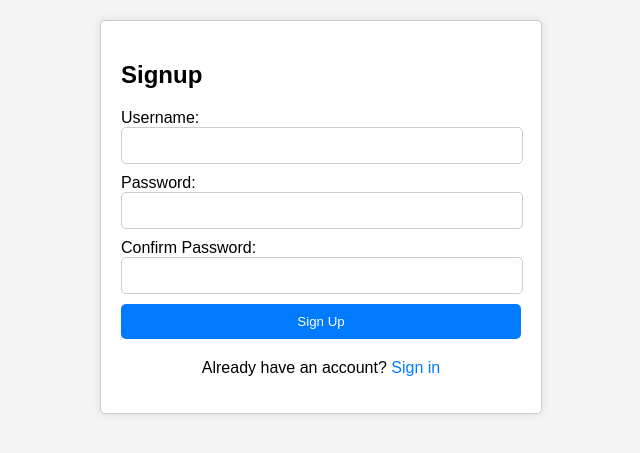
After one commit to NikShrestha/TaskManagerDjangoProject, a Django app: page /signup/ in a window 1280 px wide. The commit adds this page. Shown: the top 453 px of the page, without its empty margins (319-959 px from the left). Run offline with Django 5.2, Linux system fonts and the light colour scheme.

Commit message:
Final Code

```diff
--- a/ManagerApp/views.py
+++ b/ManagerApp/views.py
@@ -34,3 +34,49 @@ def delete_task(request, task_id):
     except Task.DoesNotExist:
         pass
     return redirect('home')
+
+from django.shortcuts import render, redirect
+from .models import Profile
+
+def signup(request):
+    if request.method == 'POST':
+        username = request.POST['username']
+        password1 = request.POST['password1']
+        password2 = request.POST['password2']
+        if password1 == password2:
+            # Check if the username already exists
+            if Profile.objects.filter(signup_username=username).exists():
+                return render(request, 'signup.html', {'error_message': 'Username already exists'})
+            else:
+                # Create a new Profile instance and save signup credentials
+                profile = Profile(signup_username=username)
+                profile.save_signup_credentials(username, password1)
+                return redirect('signin')  # Redirect to signin page after successful signup
+        else:
+            return render(request, 'signup.html', {'error_message': 'Passwords do not match'})
+    return render(request, 'signup.html')
+
+
+from django.shortcuts import render, redirect
+from django.contrib.auth import authenticate, login
+from .models import Profile
+
+def signin(request):
+    if request.method == 'POST':
+        username = request.POST['username']
+        password = request.POST['password']
+
+        try:
+            profile = Profile.objects.get(signup_username=username)
+            if profile.signup_password == password:  # Check password
+                user = authenticate(request, username=username, password=password)
+                if user is not None:  # Authenticate user
+                    login(request, user)
+                    return redirect('home')
+                else:
+                    return render(request, 'signin.html', {'error_message': 'Authentication failed'})
+            else:
+                return render(request, 'signin.html', {'error_message': 'Invalid username or password'})
+        except Profile.DoesNotExist:
+            return render(request, 'signin.html', {'error_message': 'User not registered'})
+    return render(request, 'signin.html')
--- a/TaskManager/settings.py
+++ b/TaskManager/settings.py
@@ -25,7 +25,8 @@ SECRET_KEY = 'django-insecure-m)sy_kic@@fwkv46+sr0xk16ish1-7)6x(np=d5h^6ox1n^sys
 # SECURITY WARNING: don't run with debug turned on in production!
 DEBUG = True
 
-ALLOWED_HOSTS = ['18.212.92.56']
+ALLOWED_HOSTS = ['18.212.92.56', '127.0.0.1']
+
 
 
 
--- a/TaskManager/urls.py
+++ b/TaskManager/urls.py
@@ -1,31 +1,15 @@
-"""
-URL configuration for TaskManager project.
-
-The `urlpatterns` list routes URLs to views. For more information please see:
-    https://docs.djangoproject.com/en/5.0/topics/http/urls/
-Examples:
-Function views
-    1. Add an import:  from my_app import views
-    2. Add a URL to urlpatterns:  path('', views.home, name='home')
-Class-based views
-    1. Add an import:  from other_app.views import Home
-    2. Add a URL to urlpatterns:  path('', Home.as_view(), name='home')
-Including another URLconf
-    1. Import the include() function: from django.urls import include, path
-    2. Add a URL to urlpatterns:  path('blog/', include('blog.urls'))
-"""
-from django.contrib import admin
-from django.urls import path
 
 from django.contrib import admin
 from django.urls import path
 from ManagerApp import views
 
-
 urlpatterns = [
     path("admin/", admin.site.urls),
     path("", views.home, name="home"),  # Route to the home view
+    path('home/', views.home, name='home'),
     path("about/", views.about, name="about"),
     path("contact/", views.contact, name="contact"),
     path('delete_task/<int:task_id>/', views.delete_task, name='delete_task'),
+    path('signup/', views.signup, name='signup'),
+    path('signin/', views.signin, name='signin')  # Route signin to the home view (index page)
 ]
--- /dev/null
+++ b/templates/signup.html
@@ -0,0 +1,122 @@
+<!DOCTYPE html>
+<html lang="en">
+<head>
+    <meta charset="UTF-8">
+    <meta name="viewport" content="width=device-width, initial-scale=1.0">
+    <title>Signup - Task Manager</title>
+    <style>
+        body {
+            font-family: Arial, sans-serif;
+            margin: 0;
+            padding: 0;
+            background-color: #f4f4f4;
+        }
+
+        header {
+            background-color: #333;
+            color: white;
+            padding: 10px 0;
+        }
+
+        nav ul {
+            list-style: none;
+            margin: 0;
+            padding: 0;
+        }
+
+        nav ul li {
+            display: inline;
+            margin-right: 20px;
+        }
+
+        nav ul li a {
+            text-decoration: none;
+            color: white;
+        }
+
+        .container {
+            max-width: 400px;
+            margin: 20px auto;
+            padding: 20px;
+            border: 1px solid #ccc;
+            border-radius: 5px;
+            box-shadow: 0 0 10px rgba(0, 0, 0, 0.1);
+            background-color: #fff;
+        }
+
+        h1 {
+            text-align: center;
+        }
+
+        form {
+            margin-bottom: 20px;
+        }
+
+        input[type="text"],
+        input[type="password"] {
+            padding: 10px;
+            width: calc(100% - 20px);
+            margin-bottom: 10px;
+            border: 1px solid #ccc;
+            border-radius: 5px;
+        }
+
+        button,
+        input[type="submit"] {
+            padding: 10px 20px;
+            border: none;
+            background-color: #007bff;
+            color: white;
+            border-radius: 5px;
+            cursor: pointer;
+            width: 100%;
+        }
+
+        button:hover,
+        input[type="submit"]:hover {
+            background-color: #0056b3;
+        }
+
+        .error-message {
+            color: red;
+            margin-bottom: 10px;
+            text-align: center;
+        }
+
+        .signin-link {
+            text-align: center;
+            margin-top: 10px;
+        }
+
+        .signin-link a {
+            color: #007bff;
+            text-decoration: none;
+        }
+
+        .signin-link a:hover {
+            text-decoration: underline;
+        }
+    </style>
+</head>
+<body>
+    <div class="container">
+        <h2>Signup</h2>
+        <form method="post">
+            {% csrf_token %}
+            <label for="username">Username:</label><br>
+            <input type="text" id="username" name="username" required><br>
+            <label for="password1">Password:</label><br>
+            <input type="password" id="password1" name="password1" required><br>
+            <label for="password2">Confirm Password:</label><br>
+            <input type="password" id="password2" name="password2" required><br>
+            <input type="submit" value="Sign Up">
+            {% if error_message %}
+                <p class="error-message">{{ error_message }}</p>
+            {% endif %}
+        </form>
+        <div class="signin-link">
+            <p>Already have an account? <a href="http://127.0.0.1:8000/signin/">Sign in</a></p>
+        </div>
+    </div>
+</body>
+</html>
```
Also changed, not shown: ManagerApp/admin.py (+7 -0 lines), ManagerApp/models.py (+15 -0 lines), templates/about.html (+89 -20 lines), templates/contact.html (+89 -20 lines), templates/index.html (+8 -1 lines), templates/signin.html (added, +120 -0 lines), ManagerApp/migrations/0003_profile.py (added), ManagerApp/migrations/0004_profile_signup_password_profile_signup_username.py (added), ManagerApp/migrations/0005_remove_profile_user.py (added), db.sqlite3.
